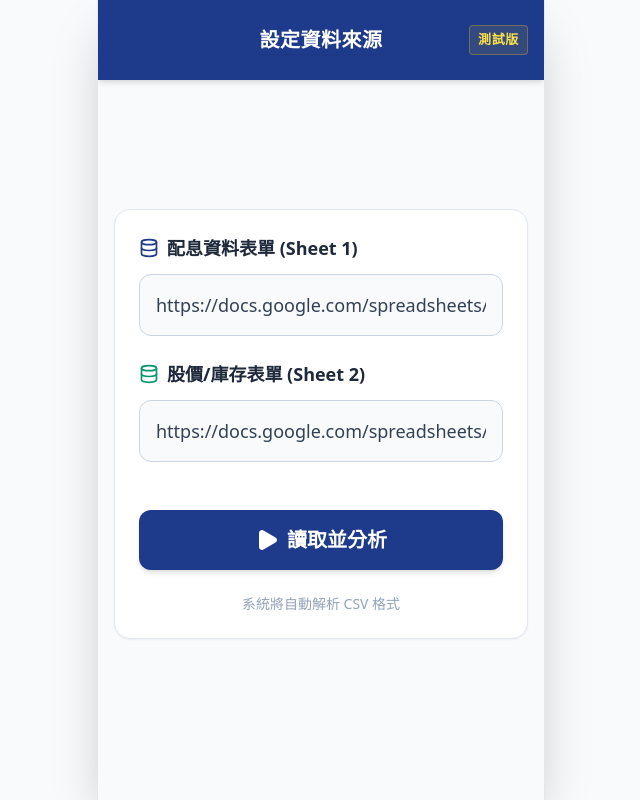
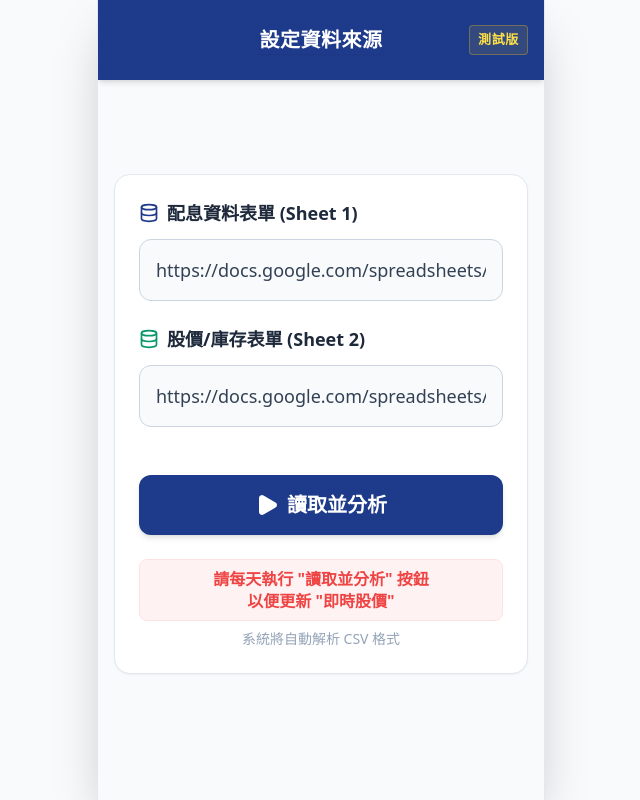
Before and after one commit to julong9999-wq/self-rganized-monthly-matching-V01-0, a React (Vite) app: page / in a window 1280 px wide. Shown: the whole page, without its empty margins (319-959 px from the left). Built offline with nearby package versions, Linux system fonts and the light colour scheme; no server answers.

Commit message:
feat(SheetConfig): Add crucial instructions for daily data refresh
Adds prominent instructions to the SheetConfigView component informing users to execute the "Read and Analyze" button daily to update real-time stock prices. Also clarifies that the system parses CSV format.

```diff
--- a/components/SheetConfigView.tsx
+++ b/components/SheetConfigView.tsx
@@ -70,8 +70,11 @@ const SheetConfigView: React.FC<Props> = ({ defaultUrl1, defaultUrl2, onStart, i
               </button>
             </div>
 
-            <div className="text-center">
-                <p className="text-sm text-slate-400 mt-2">
+            <div className="text-center space-y-2 mt-4">
+                <p className="text-base text-red-500 font-bold bg-red-50 py-2 rounded-lg border border-red-100 leading-snug">
+                    請每天執行 "讀取並分析" 按鈕<br/>以便更新 "即時股價"
+                </p>
+                <p className="text-sm text-slate-400">
                     系統將自動解析 CSV 格式
                 </p>
             </div>
```
